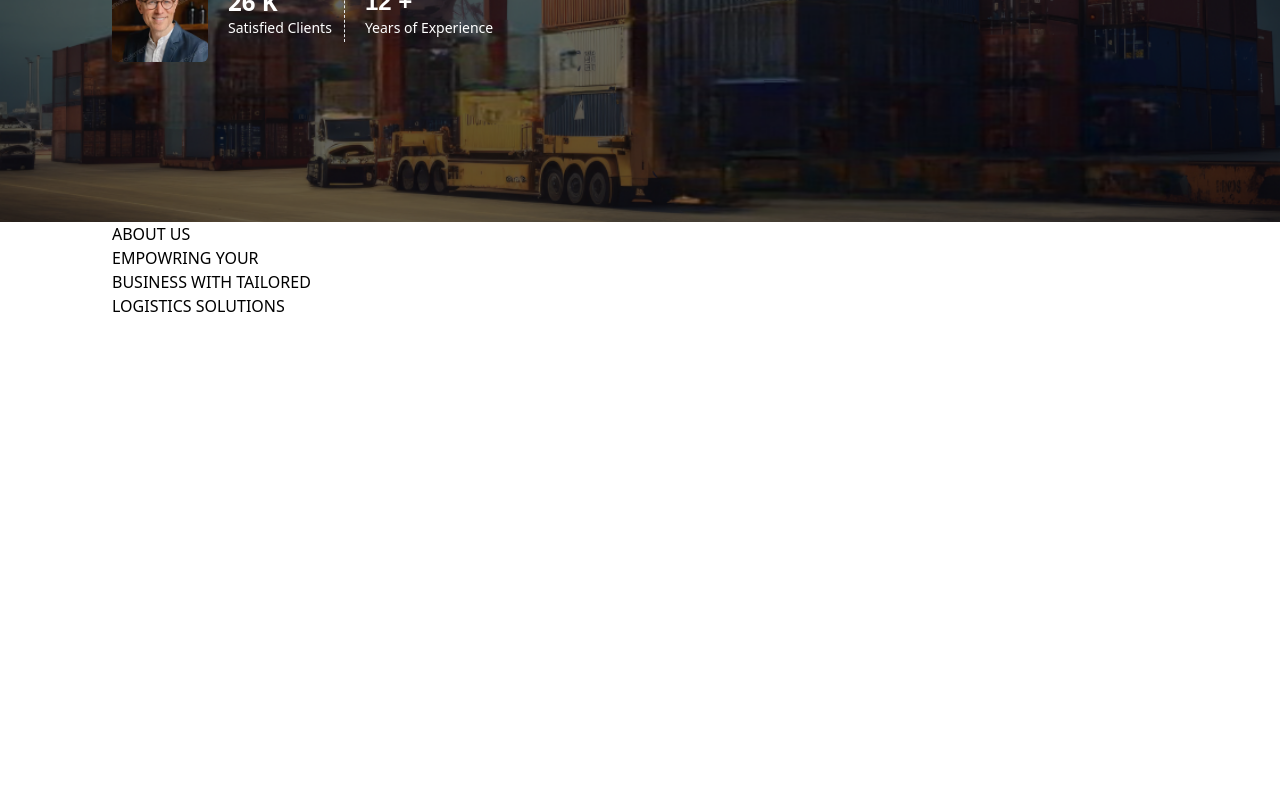
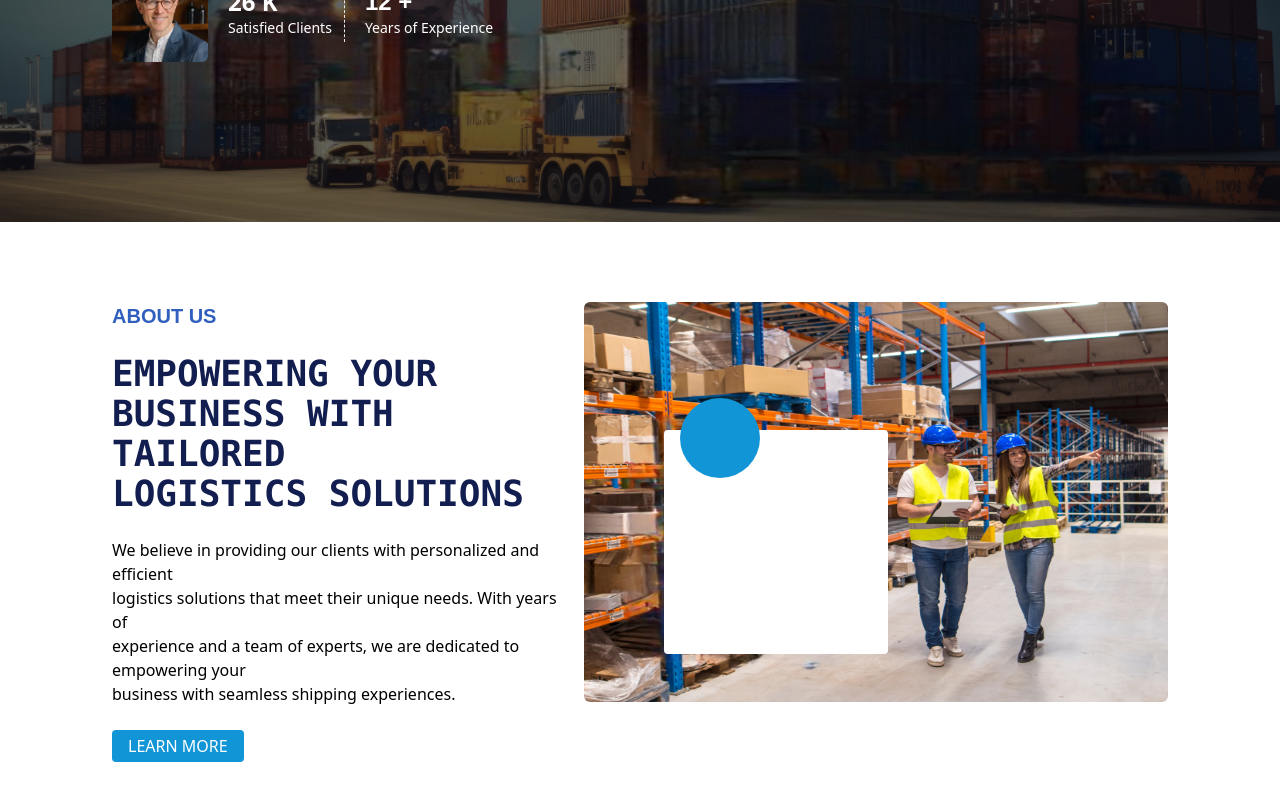
Before and after one commit to shifin424/mass-shipping-fze-task, a React (Vite) app: page / in a window 1280 px wide. Shown: the part 466-1266 px from the top of the page. Before the commit the page ends 800 px from the top, so only its background shows below. Built offline with nearby package versions, Linux system fonts and the light colour scheme.

Commit message:
about section completed

```diff
--- a/src/components/About.jsx
+++ b/src/components/About.jsx
@@ -1,13 +1,34 @@
+import React from "react";
+import Button from "./Button";
+import profile from '../assets/Images/about.png';
 
 const About = () => {
     return (
-        <div className="px-28">
-            <div>
-                <p>ABOUT US</p>
-                <h1>EMPOWRING YOUR <br/> BUSINESS WITH TAILORED <br/>LOGISTICS SOLUTIONS</h1>
+        <div className="relative px-10 lg:px-28 mt-10 md:mt-20 mb-20 flex flex-col md:flex-row">
+            <div className="flex flex-col justify-between md:w-1/2 md:pr-6 gap-y-6 relative z-10">
+                <p className="text-[#305fbe] font-semibold font-poppins text-sm md:text-xl">
+                    ABOUT US
+                </p>
+                <h1 className="text-[#121d50] gap-x-4 text-lg md:text-xl lg:text-4xl font-mono font-bold">
+                    EMPOWERING YOUR <br /> BUSINESS WITH TAILORED <br />LOGISTICS SOLUTIONS
+                </h1>
+                <p className="text-xs md:text-sm lg:text-base">
+                    We believe in providing our clients with personalized and efficient <br />
+                    logistics solutions that meet their unique needs. With years of <br />
+                    experience and a team of experts, we are dedicated to empowering your <br />
+                    business with seamless shipping experiences.
+                </p>
+
+                <Button className="px-4 py-1 rounded  text-white mb-5 md:mb-3 bg-[#1195d6]" label="LEARN MORE" />
             </div>
+            <div className="md:w-[41rem] h-[25rem] relative z-0">
+                <img src={profile} alt="" className="w-full h-auto md:max-w-full md:h-full absolute rounded-md" />
+                <div className="absolute top-0 left-0 w-28 md:w-56 mt-20 md:mt-32 ml-10 md:ml-20 h-32 md:h-56 rounded bg-white z-10"></div>
+                <div className="absolute w-14 md:w-20 h-14 md:h-20 bg-[#1195d6] rounded-full mt-12 ml-12 md:mt-[6rem] md:ml-24  z-10"></div>
+            </div>
+
         </div>
-    )
-}
+    );
+};
 
-export default About
+export default About;
```
Also changed, not shown: src/assets/Images/about.png (added).
